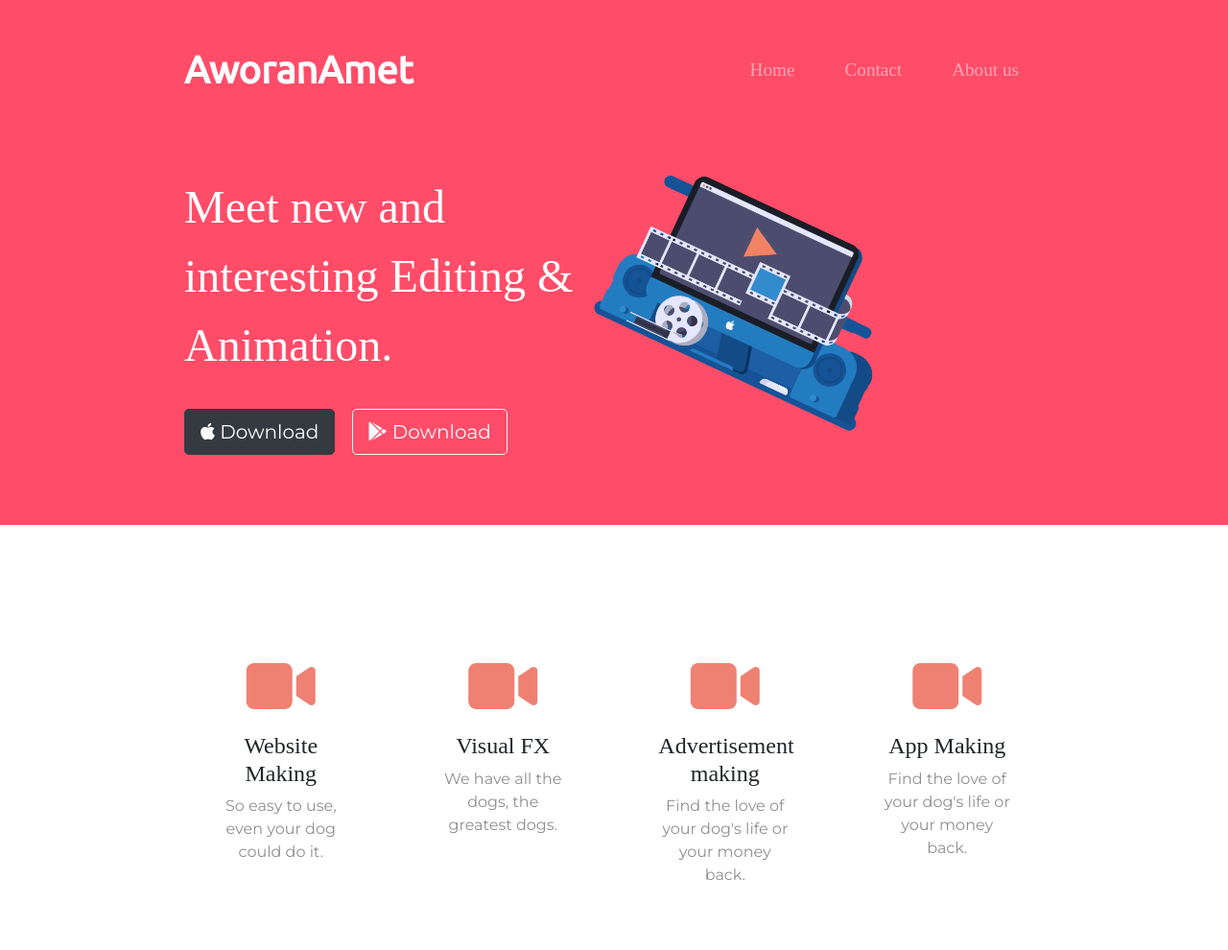
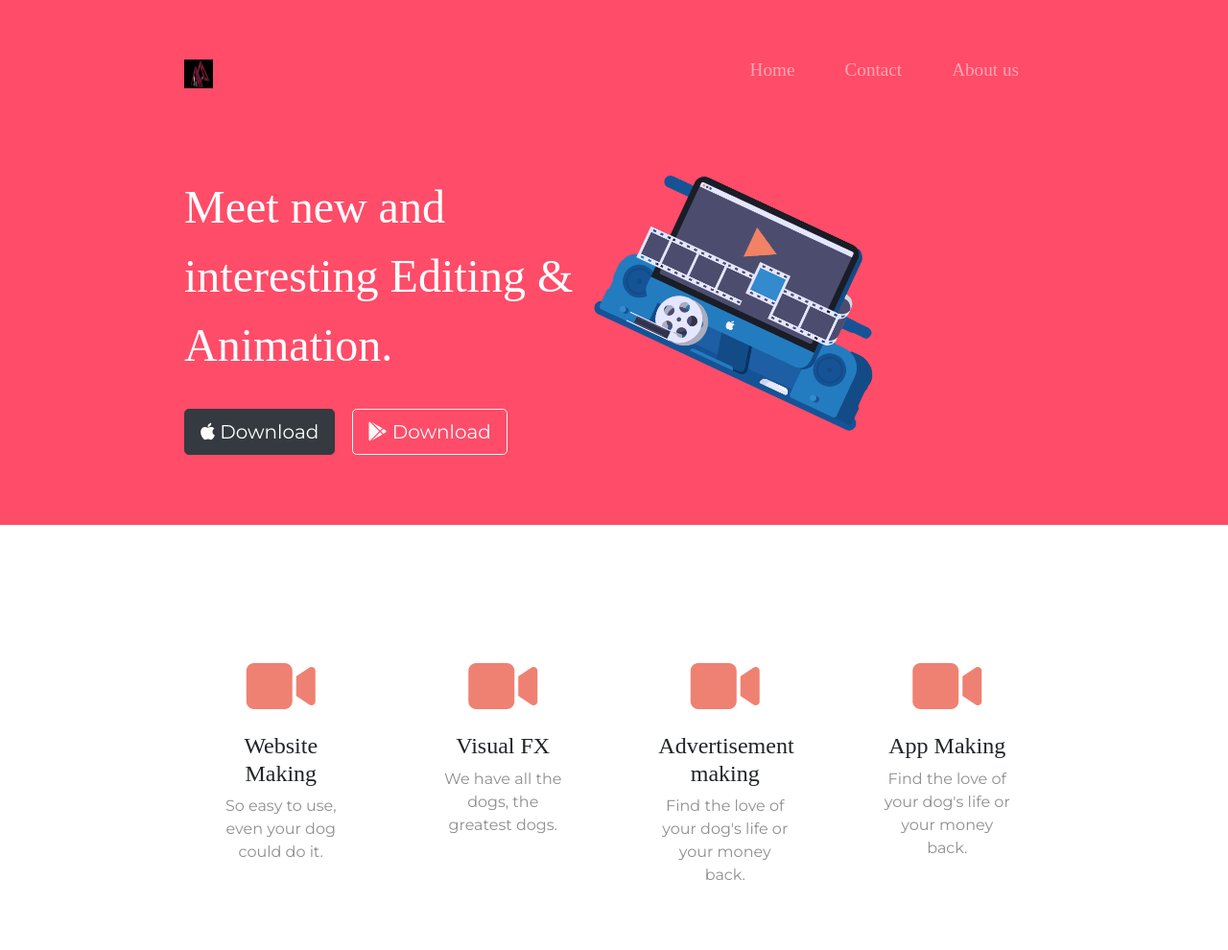
Before and after one commit to jpsmarted/aworanamet, a plain HTML site: page index.html in a window 1280 px wide. Shown: the top 990 px of the page at 96% size. Drawn offline with nearby package versions, Linux system fonts and the light colour scheme.

Commit message:
Update index.html

```diff
--- a/index.html
+++ b/index.html
@@ -28,7 +28,9 @@
 
     <!-- Nav Bar -->
     <nav class="navbar navbar-expand-lg navbar-dark ">
-      <a class="navbar-brand" href="#">AworanAmet</a>
+      <a class="navbar-brand" href="#">
+        <img src="images/Logo_02.jpg" width="30" height="30" alt="Logo">
+      </a>
       <button class="navbar-toggler " type="button" data-toggle="collapse" data-target="#navbarSupportedContent" aria-controls="navbarSupportedContent" aria-expanded="false" aria-label="Toggle navigation">
         <span class="navbar-toggler-icon"></span>
       </button>
```
